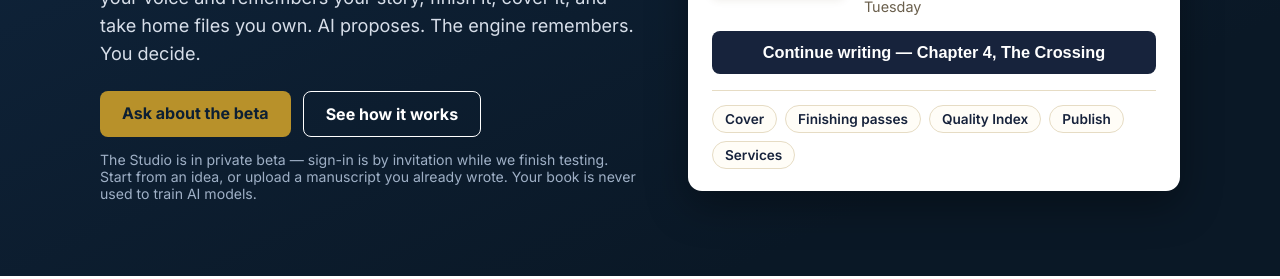
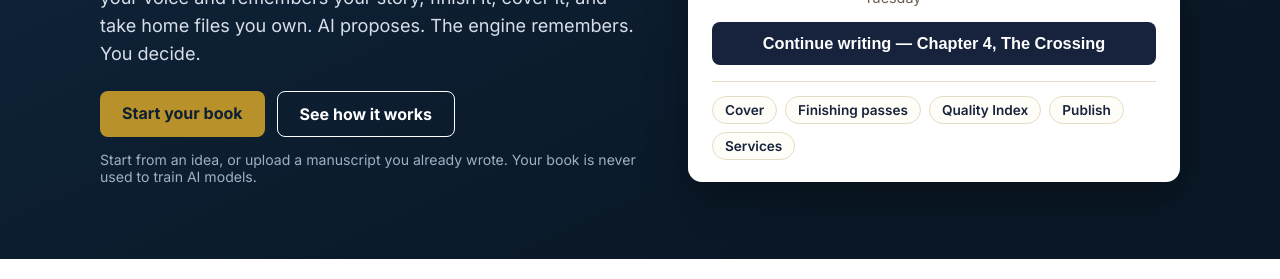
Before and after one commit to tedrickdh/holmes-universal-hub, a plain HTML site: page studio/index.html in a window 1280 px wide. Shown: the part 382-661 px from the top of the page. Drawn offline with Linux system fonts and the light colour scheme.

Commit message:
Studio landing: launch copy — registration open, live checkout, Start buttons connect to the app

```diff
--- a/studio/index.html
+++ b/studio/index.html
@@ -3,7 +3,7 @@
 <meta charset="utf-8">
 <meta name="viewport" content="width=device-width, initial-scale=1">
 <title>Holmes Publishing Studio | Write the Book — AI Drafting, Editing &amp; Print-Ready Files</title>
-<meta name="description" content="Holmes Publishing Studio is a complete AI-powered book platform: start from an idea or upload a manuscript, draft chapter by chapter, polish with AI finishing passes, and finish with print-ready files. Private beta — access by invitation.">
+<meta name="description" content="Holmes Publishing Studio is a complete AI-powered book platform: start from an idea or upload a manuscript, draft chapter by chapter, polish with AI finishing passes, and finish with print-ready files.">
 <meta name="author" content="Tedrick Holmes">
 <meta name="robots" content="index, follow">
 <link rel="canonical" href="https://holmesuniversal.com/studio/">
@@ -14,12 +14,12 @@
 <meta property="og:type" content="website">
 <meta property="og:site_name" content="Holmes Universal Solutions">
 <meta property="og:title" content="Holmes Publishing Studio | Write the Book">
-<meta property="og:description" content="A complete AI-powered book writing, editing, and publishing platform. AI proposes. The engine remembers. The author decides. Private beta — access by invitation.">
+<meta property="og:description" content="A complete AI-powered book writing, editing, and publishing platform. AI proposes. The engine remembers. The author decides.">
 <meta property="og:url" content="https://holmesuniversal.com/studio/">
 <meta property="og:image" content="https://holmesuniversal.com/assets/books-cover.png">
 <meta name="twitter:card" content="summary_large_image">
 <meta name="twitter:title" content="Holmes Publishing Studio | Write the Book">
-<meta name="twitter:description" content="A complete AI-powered book writing, editing, and publishing platform. Private beta — access by invitation.">
+<meta name="twitter:description" content="A complete AI-powered book writing, editing, and publishing platform. AI proposes. The engine remembers. The author decides.">
 <meta name="twitter:image" content="https://holmesuniversal.com/assets/books-cover.png">
 <script type="application/ld+json">
 {
@@ -44,14 +44,14 @@ section.block{padding:56px 0 8px}.kicker{color:var(--gold);font-weight:700;lette
 @media(max-width:860px){.hero .wrap{grid-template-columns:1fr}.proof .wrap{grid-template-columns:repeat(2,1fr)}.steps{grid-template-columns:1fr}.hero h1{font-size:2.1em}}
 </style></head>
 <body>
-<div class="topbar"><div class="wrap"><span class="wordmark">HOLMES PUBLISHING STUDIO</span><nav><a href="#how">How it works</a><a href="#covers">Covers</a><a href="#pricing">Pricing</a><a href="#faq">Questions</a><a href="https://holmes-publishing-studio.tedrickdh.workers.dev">Sign in</a></nav><a class="btn" href="mailto:Tedrick.Holmes.SR@gmail.com?subject=Holmes%20Publishing%20Studio%20beta">Ask about the beta</a></div></div>
+<div class="topbar"><div class="wrap"><span class="wordmark">HOLMES PUBLISHING STUDIO</span><nav><a href="#how">How it works</a><a href="#covers">Covers</a><a href="#pricing">Pricing</a><a href="#faq">Questions</a><a href="https://holmes-publishing-studio.tedrickdh.workers.dev">Sign in</a></nav><a class="btn" href="https://holmes-publishing-studio.tedrickdh.workers.dev">Start your book</a></div></div>
 
 <div class="hero"><div class="wrap">
 <div>
 <h1>The book you've been meaning to write, <em>finished</em>.</h1>
 <p class="lede">Holmes Publishing Studio is a complete writing studio — not a chapter generator. Plan your book, draft it with AI that writes in your voice and remembers your story, finish it, cover it, and take home files you own. AI proposes. The engine remembers. You decide.</p>
-<div class="ctas"><a class="btn" href="mailto:Tedrick.Holmes.SR@gmail.com?subject=Holmes%20Publishing%20Studio%20beta">Ask about the beta</a><a class="btn ghost" href="#how">See how it works</a></div>
-<p class="fineprint">The Studio is in private beta — sign-in is by invitation while we finish testing. Start from an idea, or upload a manuscript you already wrote. Your book is never used to train AI models.</p>
+<div class="ctas"><a class="btn" href="https://holmes-publishing-studio.tedrickdh.workers.dev">Start your book</a><a class="btn ghost" href="#how">See how it works</a></div>
+<p class="fineprint">Start from an idea, or upload a manuscript you already wrote. Your book is never used to train AI models.</p>
 </div>
 <div class="studioMock" aria-label="The Studio workspace">
 <div class="mockHead">
@@ -134,13 +134,13 @@ footer{background:var(--navy);color:#9fb0c6;padding:30px 0;border-top:3px solid
 <section class="block" id="pricing"><div class="wrap">
 <p class="kicker">Pricing</p>
 <h2>One book, or a membership</h2>
-<p class="sub">Pay per book, or join for ongoing projects. Finishing services — passes, covers, setup — are priced per book whenever you need them. Beta pricing below — checkout opens to the public at launch.</p>
+<p class="sub">Pay per book, or join for ongoing projects. Finishing services — passes, covers, setup — are priced per book whenever you need them.</p>
 <div class="plans">
-<div class="plan"><div class="tag">Pay per book</div><h3>Book Blueprint</h3><div class="price">$49</div><p class="sub">1 book · 3 AI chapter drafts</p><ul><li>Book profile &amp; writing DNA setup</li><li>Audience plan</li><li>Chapter outline</li></ul><a class="btn navy" href="mailto:Tedrick.Holmes.SR@gmail.com?subject=Holmes%20Publishing%20Studio%20beta">Ask about the beta</a></div>
-<div class="plan"><div class="tag">Pay per book</div><h3>AI Book Writing</h3><div class="price">$199</div><p class="sub">1 book · 20 AI chapter drafts</p><ul><li>Everything in Blueprint</li><li>Full chapter-by-chapter drafting</li><li>Version history on every chapter</li></ul><a class="btn navy" href="mailto:Tedrick.Holmes.SR@gmail.com?subject=Holmes%20Publishing%20Studio%20beta">Ask about the beta</a></div>
-<div class="plan featured"><div class="tag">Pay per book · The full road</div><h3>Publishing Plus</h3><div class="price">$349</div><p class="sub">1 book · 40 AI chapter drafts</p><ul><li>Everything in AI Book Writing</li><li>Room for a full-length manuscript</li><li>Finished, export-checked files</li></ul><a class="btn" href="mailto:Tedrick.Holmes.SR@gmail.com?subject=Holmes%20Publishing%20Studio%20beta">Ask about the beta</a></div>
-<div class="plan"><div class="tag">Membership</div><h3>Author</h3><div class="price">$29/mo</div><p class="sub">2 books · 10 drafts a month</p><ul><li>For authors with a book in progress</li><li>Draft every month, on your schedule</li></ul><a class="btn navy" href="mailto:Tedrick.Holmes.SR@gmail.com?subject=Holmes%20Publishing%20Studio%20beta">Ask about the beta</a></div>
-<div class="plan"><div class="tag">Membership</div><h3>Studio Membership</h3><div class="price">$99/mo</div><p class="sub">10 books · 50 drafts a month</p><ul><li>For coaches, ghostwriters, and pros</li><li>A full slate of client books</li></ul><a class="btn navy" href="mailto:Tedrick.Holmes.SR@gmail.com?subject=Holmes%20Publishing%20Studio%20beta">Ask about the beta</a></div>
+<div class="plan"><div class="tag">Pay per book</div><h3>Book Blueprint</h3><div class="price">$49</div><p class="sub">1 book · 3 AI chapter drafts</p><ul><li>Book profile &amp; writing DNA setup</li><li>Audience plan</li><li>Chapter outline</li></ul><a class="btn navy" href="https://holmes-publishing-studio.tedrickdh.workers.dev">Start with Blueprint</a></div>
+<div class="plan"><div class="tag">Pay per book</div><h3>AI Book Writing</h3><div class="price">$199</div><p class="sub">1 book · 20 AI chapter drafts</p><ul><li>Everything in Blueprint</li><li>Full chapter-by-chapter drafting</li><li>Version history on every chapter</li></ul><a class="btn navy" href="https://holmes-publishing-studio.tedrickdh.workers.dev">Start writing</a></div>
+<div class="plan featured"><div class="tag">Pay per book · The full road</div><h3>Publishing Plus</h3><div class="price">$349</div><p class="sub">1 book · 40 AI chapter drafts</p><ul><li>Everything in AI Book Writing</li><li>Room for a full-length manuscript</li><li>Finished, export-checked files</li></ul><a class="btn" href="https://holmes-publishing-studio.tedrickdh.workers.dev">Go Publishing Plus</a></div>
+<div class="plan"><div class="tag">Membership</div><h3>Author</h3><div class="price">$29/mo</div><p class="sub">2 books · 10 drafts a month</p><ul><li>For authors with a book in progress</li><li>Draft every month, on your schedule</li></ul><a class="btn navy" href="https://holmes-publishing-studio.tedrickdh.workers.dev">Join as an author</a></div>
+<div class="plan"><div class="tag">Membership</div><h3>Studio Membership</h3><div class="price">$99/mo</div><p class="sub">10 books · 50 drafts a month</p><ul><li>For coaches, ghostwriters, and pros</li><li>A full slate of client books</li></ul><a class="btn navy" href="https://holmes-publishing-studio.tedrickdh.workers.dev">Join the Studio</a></div>
 <div class="plan"><div class="tag">Per manuscript</div><h3>Finishing services</h3><div class="price">From $39</div><p class="sub">Quoted instantly, by word count</p><ul><li>AI finishing passes from $39</li><li>Ready Manuscript &amp; Manuscript Completion</li><li>Covers, blurbs &amp; publishing setup</li></ul><a class="btn navy" href="#covers">See the services</a></div>
 </div>
 <p class="plansNote">Every plan includes the same promise: your manuscript is yours, it is never used to train AI models, and every AI change waits for your approval.</p>
@@ -157,7 +157,6 @@ footer{background:var(--navy);color:#9fb0c6;padding:30px 0;border-top:3px solid
 <div class="qa"><h3>Do I have to use AI drafting?</h3><p>No. There are editing-only and formatting-only paths, and clearly labeled simulated drafts for rehearsing before you spend a credit.</p></div>
 <div class="qa"><h3>How do I get my book into stores?</h3><p>You upload it yourself, guided step by step — the Studio prepares everything and walks you through it. Our free author guide lays out the whole road before you pay a dollar.</p></div>
 </div>
-<div class="qa" style="margin-top:16px"><h3>How do I get in?</h3><p>The Studio is in private beta, by invitation, while we finish testing. Email us about your book — the “Ask about the beta” button is the door for now. Public checkout opens at launch.</p></div>
 <div class="guideStrip"><div><h3>From Finished Manuscript to a Book in Your Hands</h3><p>The free author guide: covers, ISBNs, retailer uploads, and your first copy — what the Studio does, what you do, and what nobody can promise you. Read it first. Then decide.</p></div><a class="btn" href="mailto:Tedrick.Holmes.SR@gmail.com?subject=Holmes%20Publishing%20Studio%20author%20guide">Get the free guide</a></div>
 </div></section>
 
@@ -169,7 +168,7 @@ footer{background:var(--navy);color:#9fb0c6;padding:30px 0;border-top:3px solid
 <div class="finalCta"><div class="wrap">
 <h2>Your book is still in your head.<br>Let's fix that.</h2>
 <p>Start with the plan, or bring the manuscript you've already got. Either way, you end holding a book — and every step between here and there is one you'll see, approve, and own.</p>
-<a class="btn" href="mailto:Tedrick.Holmes.SR@gmail.com?subject=Holmes%20Publishing%20Studio%20beta" style="font-size:1.05em;padding:14px 28px">Ask about the beta</a>
+<a class="btn" href="https://holmes-publishing-studio.tedrickdh.workers.dev" style="font-size:1.05em;padding:14px 28px">Start your book</a>
 </div></div>
 
 <footer><div class="wrap"><span class="wordmark" style="font-family:var(--font-head);letter-spacing:.05em">HOLMES PUBLISHING STUDIO</span><span>Holmes Universal Solutions LLC · Houston, Texas</span><span style="margin-left:auto"><a href="#how">How it works</a> · <a href="#pricing">Pricing</a> · <a href="#faq">Questions</a> · <a href="/">Holmes Universal</a></span></div></footer>
```
